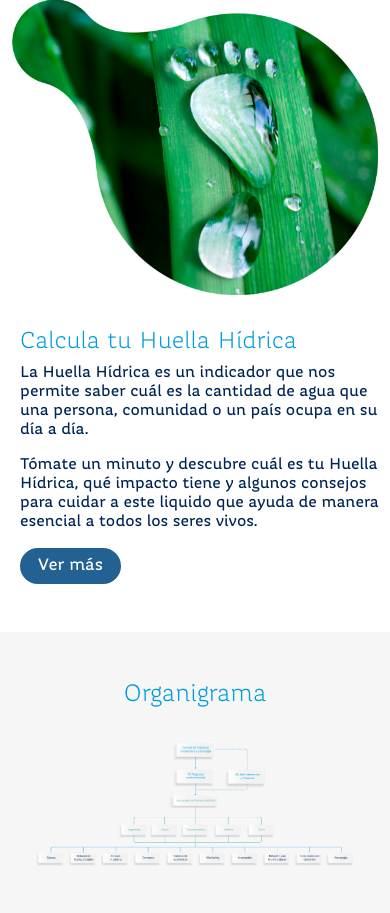
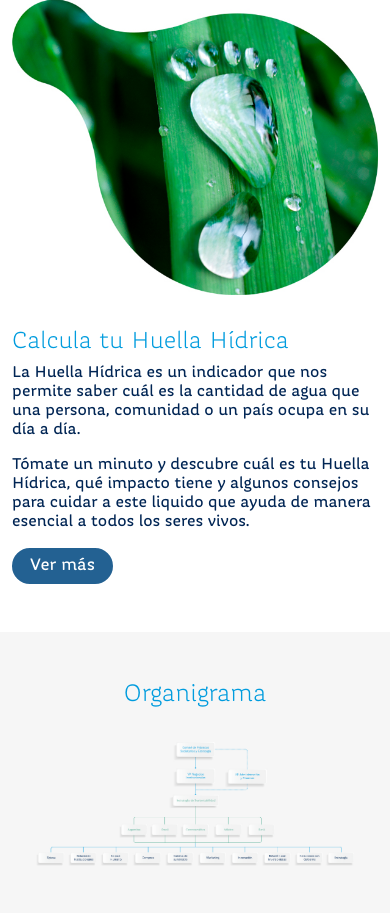
Before and after one commit to rotoplasdml/sustentabilidad, a PHP site: page / in a window 390 px wide. Shown: the part 4810-5723 px from the top of the page. Run offline with PHP 8.4, Linux system fonts and the light colour scheme; some libraries are stand-ins or nearby versions.

Commit message:
Fix mobile

```diff
--- a/index.php
+++ b/index.php
@@ -222,7 +222,7 @@
 		<div class="col-12 col-sm-5 py-3">
 			<img class="w-100" src="recursos/home/huella-hidrica.jpg" alt="Imagen" title="Huella Hídrica">
 		</div>
-		<div class="col-12 col-sm-4 ms-3 py-3 d-flex flex-column justify-content-center align-items-start">
+		<div class="col-12 col-sm-4 ms-sm-3 py-3 d-flex flex-column justify-content-center align-items-start">
 			<h2 class="light fs24 blue2">Calcula tu Huella Hídrica</h2>
 			<p>La Huella Hídrica es un indicador que nos permite saber cuál es la cantidad de agua que una persona, comunidad o un país ocupa en su día a día.</p>
 			<p>Tómate un minuto y descubre cuál es tu Huella Hídrica, qué impacto tiene y algunos consejos para cuidar a este liquido que ayuda de manera esencial a todos los seres vivos.</p>
```
